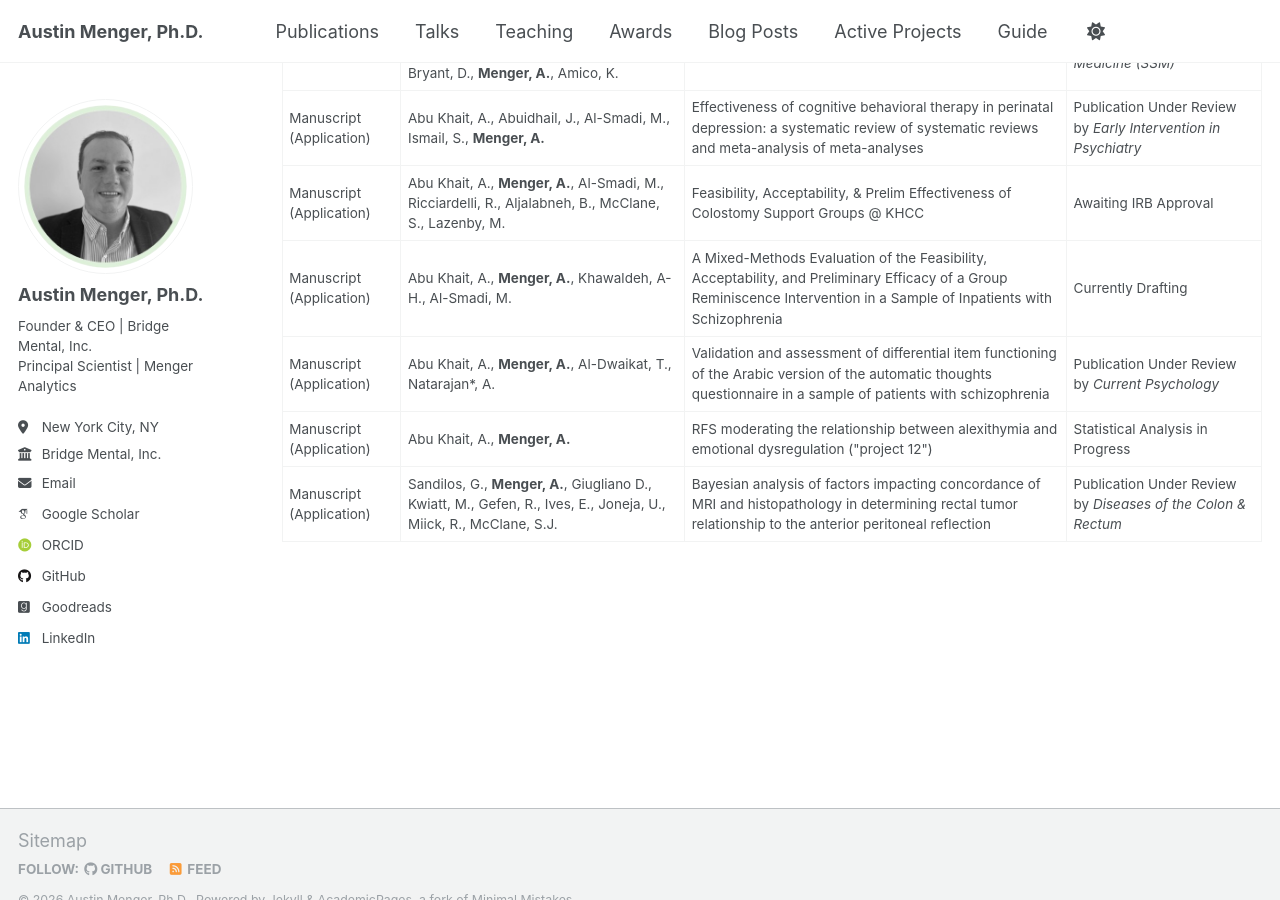
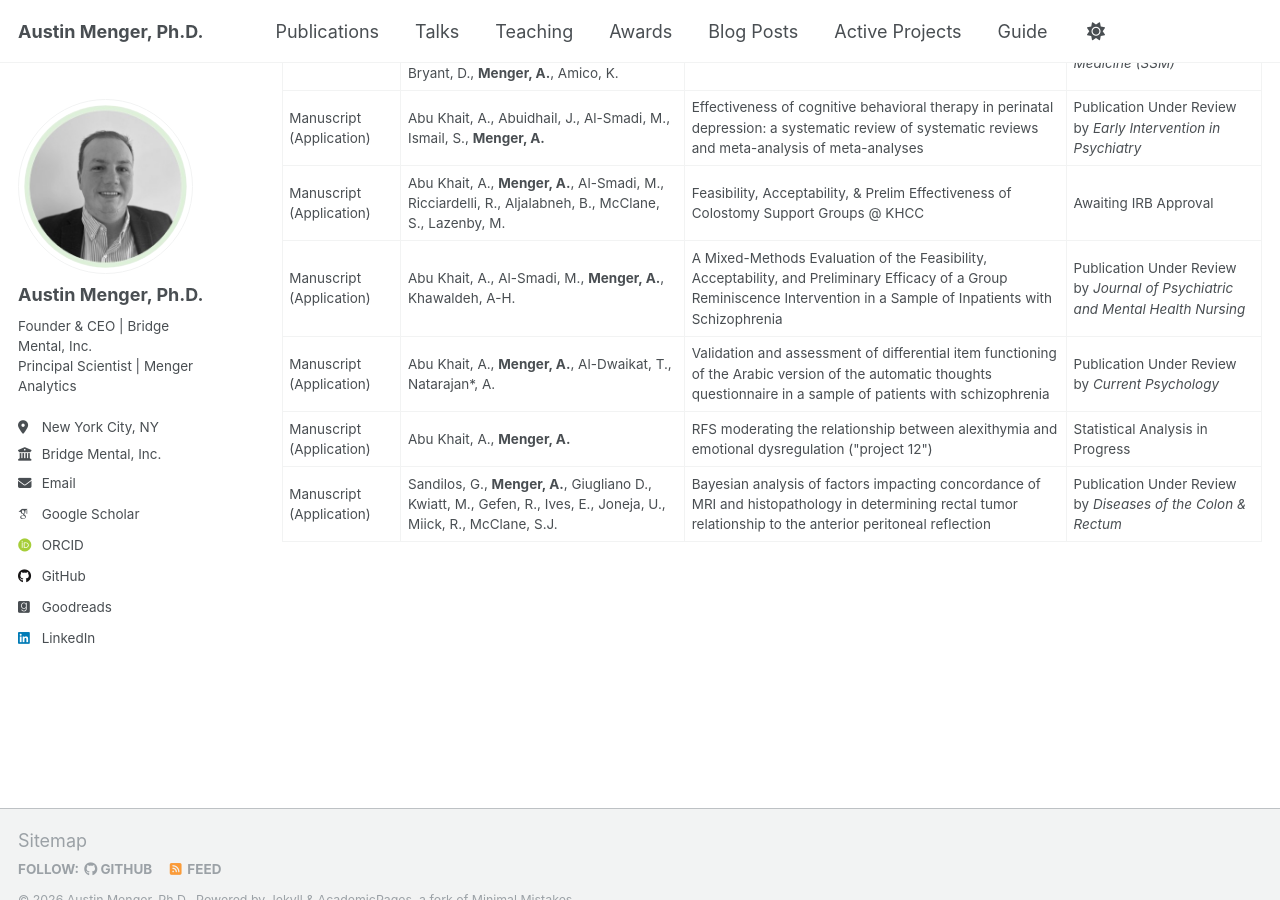
Before and after one commit to austinmenger/austinmenger.github.io, a Jekyll site: the page built from _pages/active_projects.md, in a window 1280 px wide and 900 px high, scrolled down 1422 px. Built offline with Jekyll 4.4.1, drawn with Linux system fonts in a browser that asks for light colours; some web fonts are replaced.

Commit message:
Update active_projects.md

```diff
--- a/_pages/active_projects.md
+++ b/_pages/active_projects.md
@@ -147,9 +147,9 @@ author_profile: true
  </tr>
  <tr>
   <td>Manuscript (Application)</td>
-  <td>Abu Khait, A., <b>Menger, A.</b>, Khawaldeh, A-H., Al-Smadi, M.</td>
+  <td>Abu Khait, A., Al-Smadi, M., <b>Menger, A.</b>, Khawaldeh, A-H.</td>
   <td>A Mixed-Methods Evaluation of the Feasibility, Acceptability, and Preliminary Efficacy of a Group Reminiscence Intervention in a Sample of Inpatients with Schizophrenia</td>
-  <td>Currently Drafting</td>
+  <td>Publication Under Review by <em>Journal of Psychiatric and Mental Health Nursing</em></td>
  </tr>
  <tr>
   <td>Manuscript (Application)</td>
```
